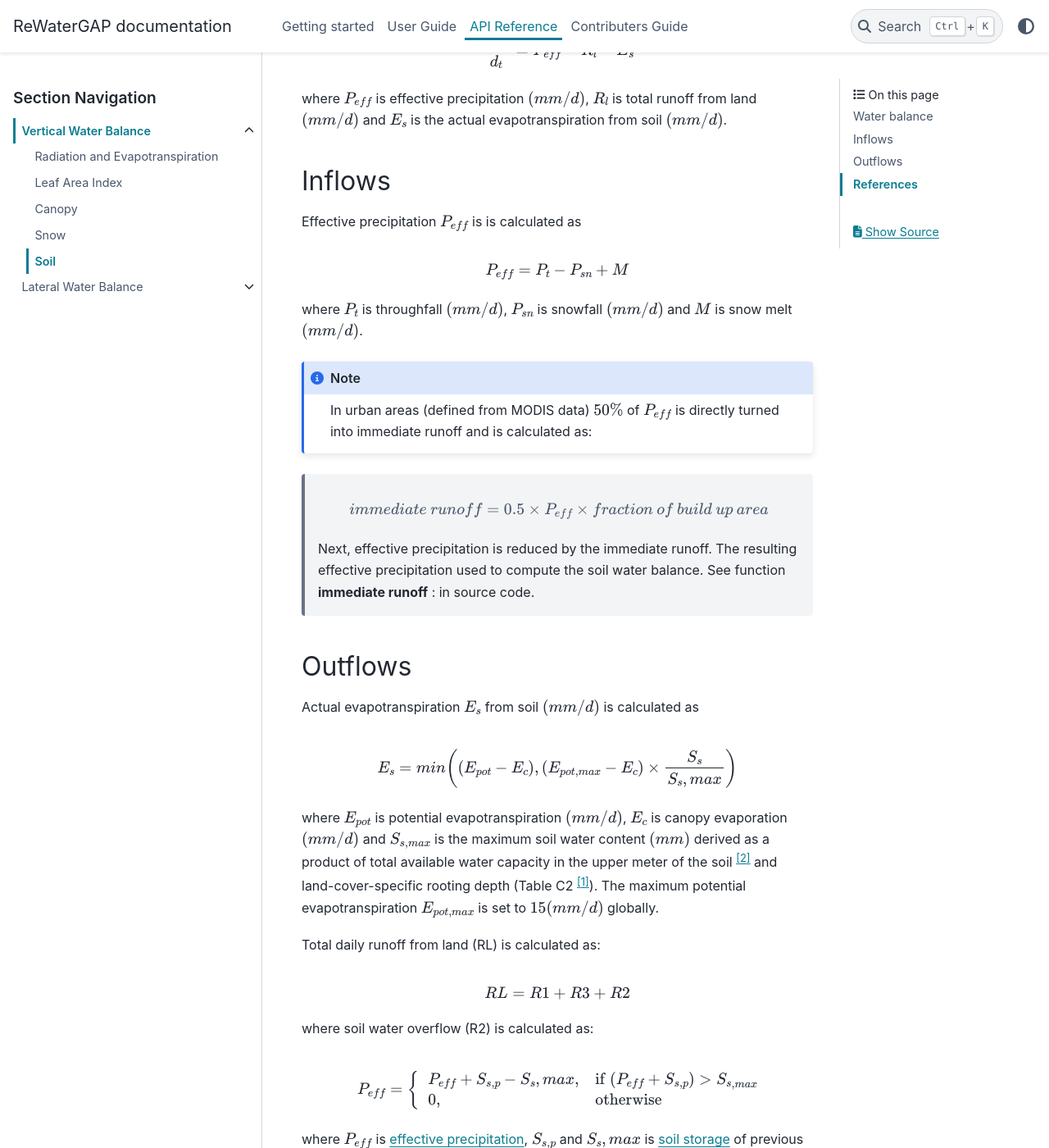
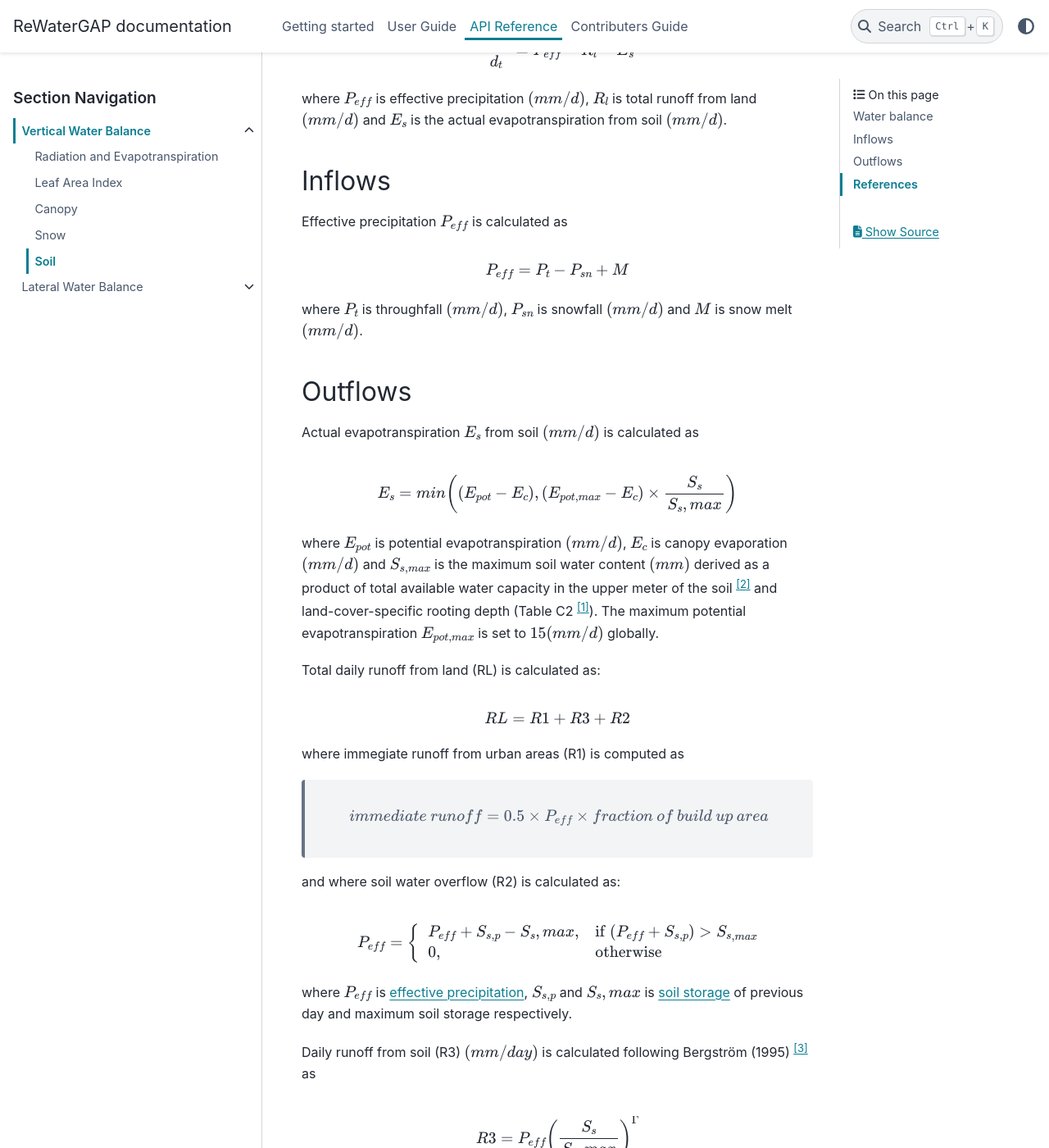
Before and after one commit to HydrologyFrankfurt/ReWaterGAP, a Sphinx documentation site: the page built from docs/api_docs/vertical_water_balance/soil.rst, in a window 1280 px wide and 1400 px high, scrolled down 1003 px. Shown: the whole window at 82% size. Built offline with Sphinx 7.4.7 and the PyData theme 0.15.4, drawn with Linux system fonts in a browser that asks for light colours; pages that are not in the unit, such as notebooks, are missing from menus; some of the changed text lies outside the part shown.

Commit message:
Update soil.rst

```diff
--- a/docs/api_docs/vertical_water_balance/soil.rst
+++ b/docs/api_docs/vertical_water_balance/soil.rst
@@ -35,7 +35,7 @@ where :math:`{P}_{eff}` is effective precipitation :math:`(mm/d)`, :math:`{R}_{l
 
 Inflows
 -------
-Effective precipitation :math:`{P}_{eff}` is  is calculated as
+Effective precipitation :math:`{P}_{eff}` is calculated as
 
 .. _effective_precipitation:
 
@@ -44,20 +44,9 @@ Effective precipitation :math:`{P}_{eff}` is  is calculated as
 
 where :math:`{P}_{t}` is throughfall :math:`(mm/d)`, :math:`{P}_{sn}` is snowfall :math:`(mm/d)` and :math:`M` is snow melt :math:`(mm/d)`.
 
-.. note::
-   In urban areas (defined from MODIS data) :math:`50 \%` of :math:`{P}_{eff}` is directly turned into immediate runoff and is calculated as:
-
-.. _immediate_runoff:
-
-   .. math::
-     {immediate \: runoff} = 0.5 \times {P}_{eff}  \times fraction \: of \: build \: up \: area
-
-   Next, effective precipitation is reduced by the immediate runoff. The resulting effective precipitation used to compute the soil water balance.
-   See function **immediate runoff** : in source code.
-
 Outflows
 --------
-Actual evapotranspiration :math:`{E}_{s}`  from soil :math:`(mm/d)` is calculated as
+Actual evapotranspiration :math:`{E}_{s}` from soil :math:`(mm/d)` is calculated as
 
 .. _Actual_evapotranspiration:
 
@@ -73,7 +62,16 @@ Total daily runoff from land (RL) is calculated as:
 .. math::
   RL = R1 + R3 + R2
 
-where soil water overflow (R2) is calculated as:
+where immegiate runoff from urban areas (R1) is computed as
+
+.. _immediate_runoff:
+
+ .. math::
+     {immediate \: runoff} = 0.5 \times {P}_{eff}  \times fraction \: of \: build \: up \: area
+
+
+
+and where soil water overflow (R2) is calculated as:
 
 .. _overflow:
 
```
Also changed, not shown: other parts of docs/api_docs/vertical_water_balance/soil.rst (+1 -1 lines).
